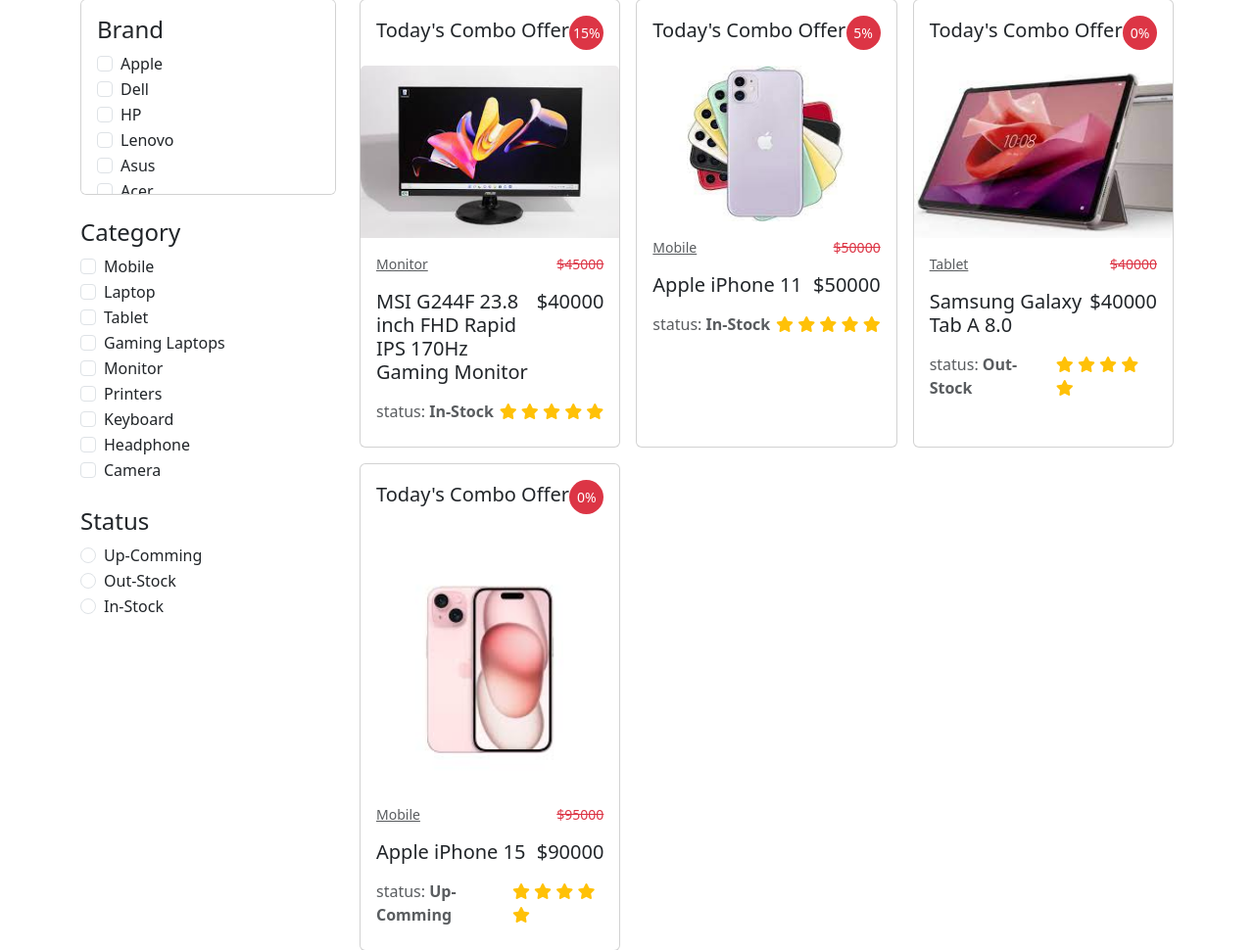
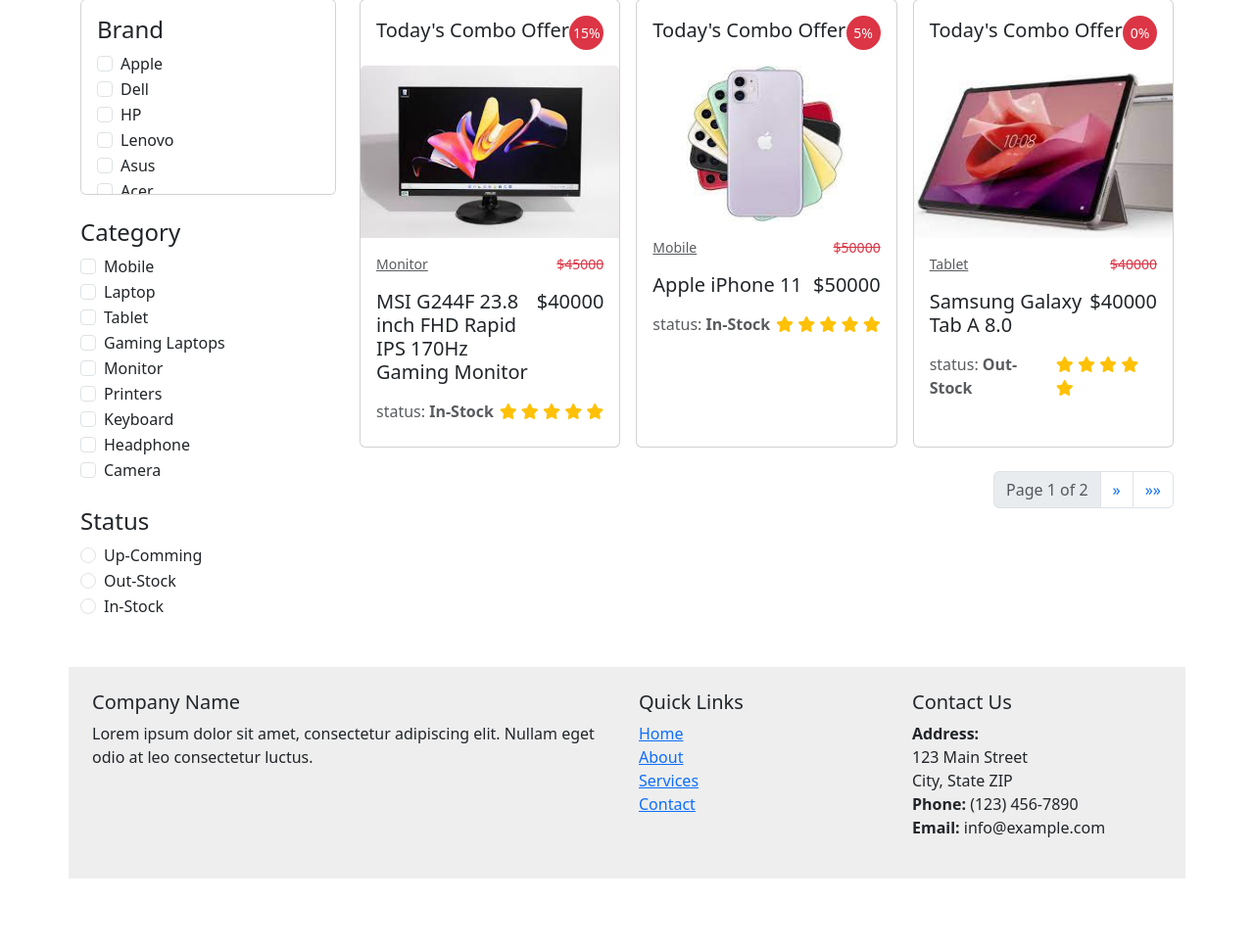
Before and after one commit to RahatBinOamr/E-commerce, a Django app: page / in a window 1280 px wide. Shown: the part 483-1453 px from the top of the page at 98% size. After the commit the page ends 1380 px from the top, so only its background shows below. Run offline with Django 4.2, Linux system fonts and the light colour scheme; data comes from the database, SQL or seed files in the repository; both versions use the stored data as it was after the commit; some libraries are stand-ins or nearby versions.

Commit message:
implementaions on pagination and searching data on products models

```diff
--- a/product/templates/base.html
+++ b/product/templates/base.html
@@ -127,6 +127,7 @@
                 <div class="input-group">
                   <input
                     type="text"
+                    name="search"
                     class="form-control"
                     placeholder="Search"
                   />
--- a/product/templates/checkout.html
+++ b/product/templates/checkout.html
@@ -6,7 +6,7 @@
       <table class="table">
         <thead>
           <tr>
-            <th scope="col">#</th>
+            <th scope="col">Image</th>
             <th scope="col">Product Name</th>
             <th scope="col">Price</th>
             <th scope="col">Quantity</th>
--- a/product/templates/product.html
+++ b/product/templates/product.html
@@ -60,3 +60,52 @@
 
   {% endif %}
 </section>
+<section class="mt-4 float-end">
+  <nav aria-label="Page navigation">
+    <ul class="pagination justify-content-center">
+      {% if products.has_previous %}
+      <li class="page-item">
+        <a class="page-link" href="?page=1" aria-label="First">
+          <span aria-hidden="true">&laquo;&laquo;</span>
+        </a>
+      </li>
+      <li class="page-item">
+        <a
+          class="page-link"
+          href="?page={{ products.previous_page_number }}"
+          aria-label="Previous"
+        >
+          <span aria-hidden="true">&laquo;</span>
+        </a>
+      </li>
+      {% endif %}
+
+      <li class="page-item disabled">
+        <span class="page-link">
+          Page {{ products.number }} of {{ products.paginator.num_pages}}
+        </span>
+      </li>
+
+      {% if products.has_next %}
+      <li class="page-item">
+        <a
+          class="page-link"
+          href="?page={{ products.next_page_number }}"
+          aria-label="Next"
+        >
+          <span aria-hidden="true">&raquo;</span>
+        </a>
+      </li>
+      <li class="page-item">
+        <a
+          class="page-link"
+          href="?page={{ products.paginator.num_pages }}"
+          aria-label="Last"
+        >
+          <span aria-hidden="true">&raquo;&raquo;</span>
+        </a>
+      </li>
+      {% endif %}
+    </ul>
+  </nav>
+</section>
--- a/product/views.py
+++ b/product/views.py
@@ -3,6 +3,7 @@
 from django.contrib.auth.models import User
 from django.contrib.auth import authenticate, login, logout
 from .models import Brand,Category,Status,Product,Cart,CartItem
+from django.core.paginator import Paginator, EmptyPage, PageNotAnInteger
 # Create your views here.
 def HomePage(request):
     brands = Brand.objects.all()
@@ -10,8 +11,30 @@
     statuses = Status.objects.all()
     products = Product.objects.all()
     count = CartItem.objects.all().count()
-    for p in products:
-        print(p)
+
+    # searching the  products
+    query = request.GET.get('search')
+    if query:
+        products = Product.objects.filter(product_title__contains=query)
+    else:
+        products = Product.objects.all()
+
+
+
+
+
+    # pagination
+    items_per_page = 3
+    paginator = Paginator(products, items_per_page)
+    page = request.GET.get('page')
+    try:
+        products = paginator.page(page)
+    except PageNotAnInteger:
+        products = paginator.page(1)
+    except EmptyPage:
+        products = paginator.page(paginator.num_pages)
+
+
     context={
         'brands':brands,
         'categories':categories,
```
Also changed, not shown: db.sqlite3.
